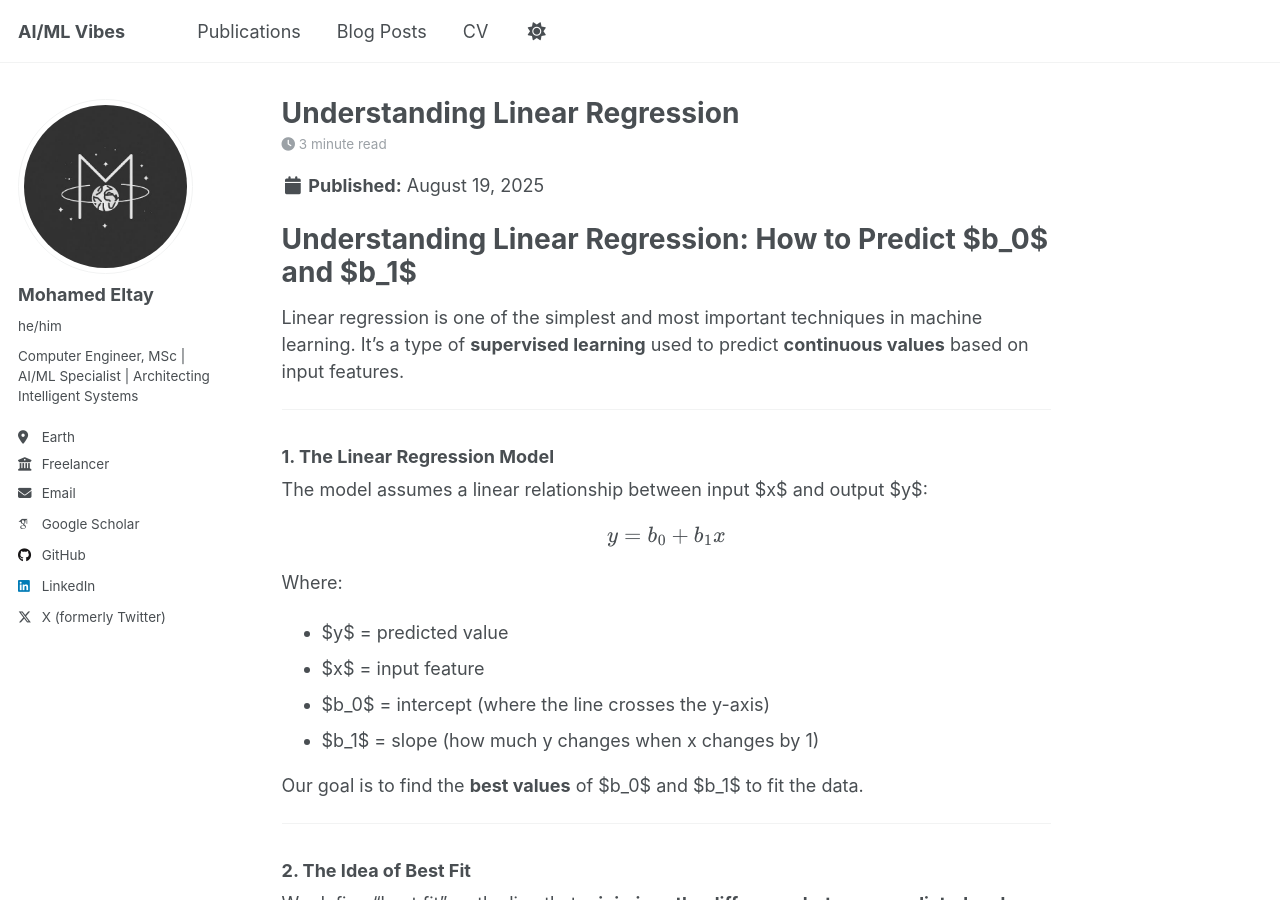
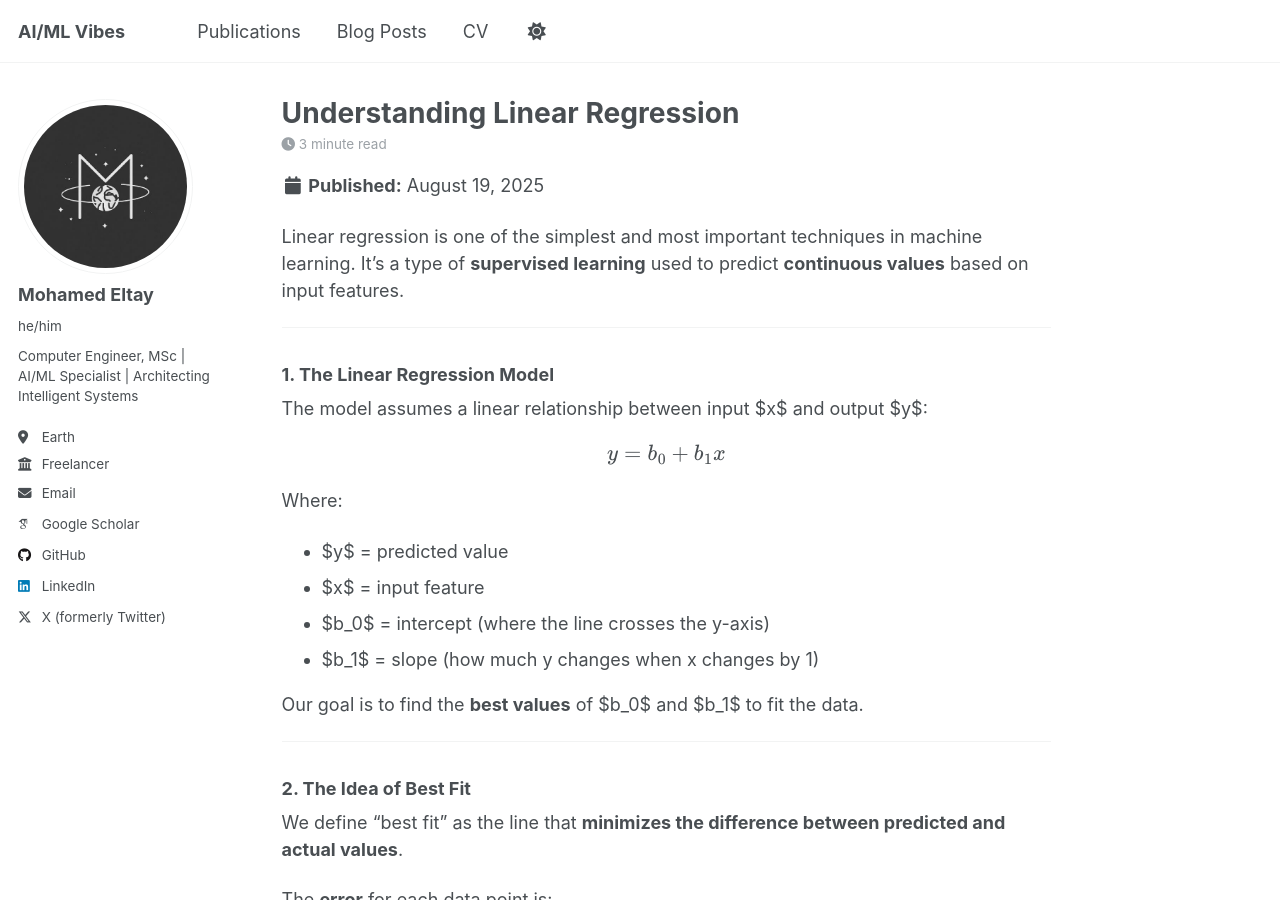
Before and after one commit to eltay89/eltay89.github.io, a Jekyll site: the page built from _posts/2025-08-19-understanding-linear-regression.md, in a window 1280 px wide and 900 px high. Built offline with Jekyll 4.4.1, drawn with Linux system fonts in a browser that asks for light colours; some web fonts are replaced; a script that is not in the unit is left out.

Commit message:
Update 2025-08-19-understanding-linear-regression.md

```diff
--- a/_posts/2025-08-19-understanding-linear-regression.md
+++ b/_posts/2025-08-19-understanding-linear-regression.md
@@ -8,8 +8,6 @@ tags:
   - computer-science
   - beginners
 ---
-
-# **Understanding Linear Regression: How to Predict $b_0$ and $b_1$**
 
 Linear regression is one of the simplest and most important techniques in machine learning. It’s a type of **supervised learning** used to predict **continuous values** based on input features.
 
```
